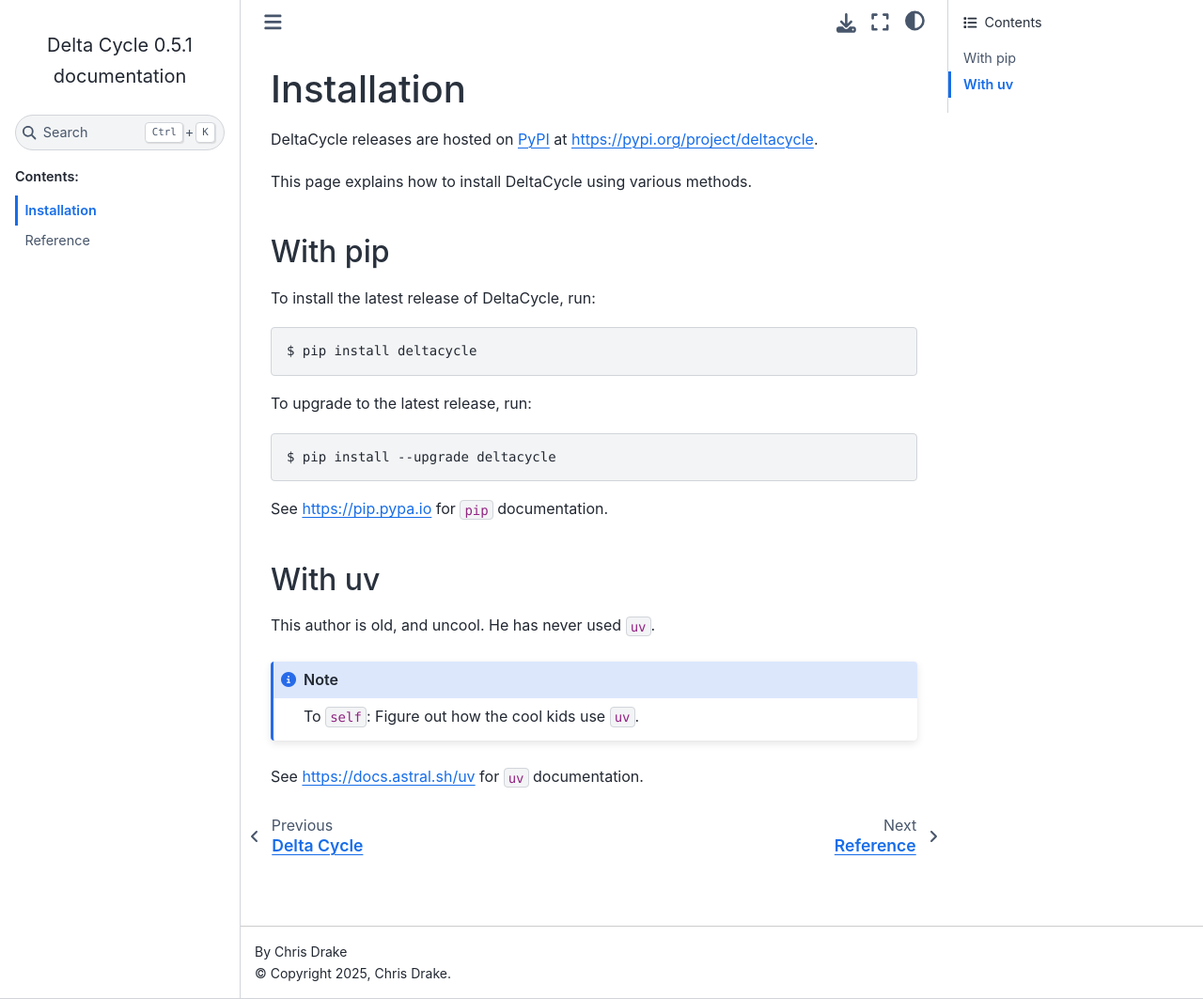
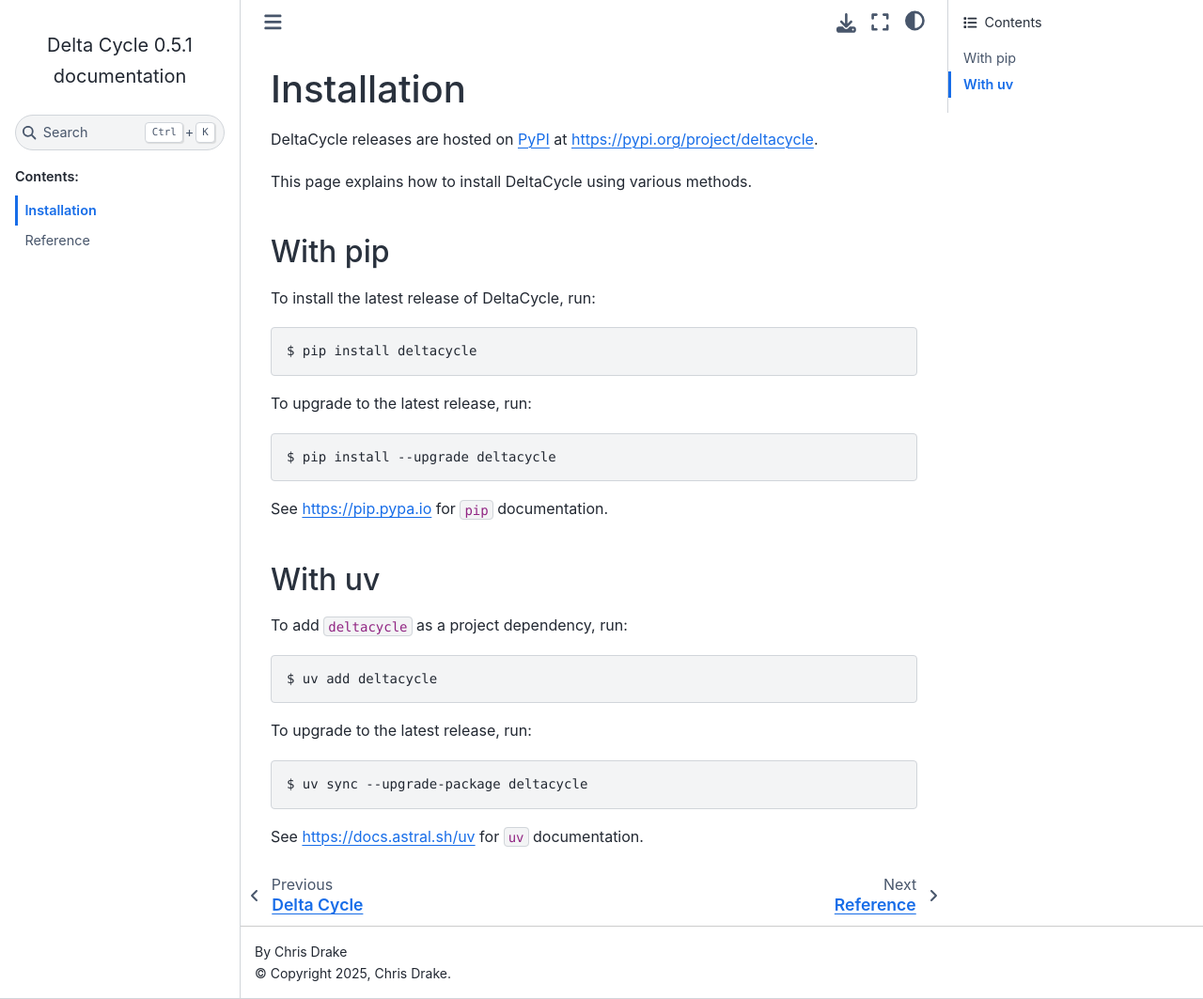
Before and after one commit to cjdrake/deltacycle, a Sphinx documentation site: the page built from doc/source/installation.rst, in a window 1280 px wide and 1063 px high. Shown: the whole window at 94% size. Built offline with Sphinx 7.4.7 and the Sphinx Book theme 1.1.4, drawn with Linux system fonts in a browser that asks for light colours.

Commit message:
Update uv installation instructions

```diff
--- a/doc/source/installation.rst
+++ b/doc/source/installation.rst
@@ -8,6 +8,7 @@
 at https://pypi.org/project/deltacycle.
 
 This page explains how to install DeltaCycle using various methods.
+
 
 With pip
 ========
@@ -26,13 +27,20 @@
 
 See https://pip.pypa.io for ``pip`` documentation.
 
+
 With uv
 =======
 
-This author is old, and uncool.
-He has never used ``uv``.
+To add ``deltacycle`` as a project dependency, run:
 
-.. note::
-    To ``self``: Figure out how the cool kids use ``uv``.
+.. code-block:: console
+
+    $ uv add deltacycle
+
+To upgrade to the latest release, run:
+
+.. code-block:: console
+
+    $ uv sync --upgrade-package deltacycle
 
 See https://docs.astral.sh/uv for ``uv`` documentation.
```
